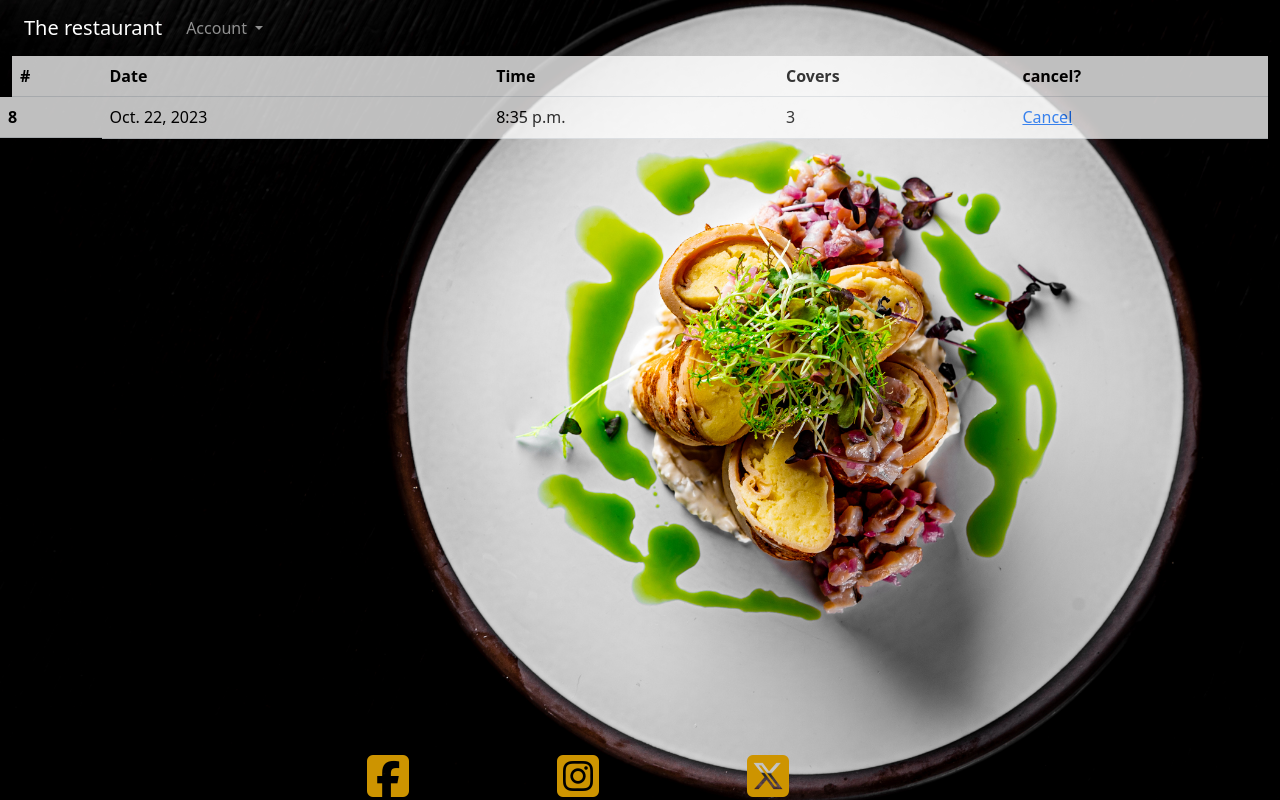
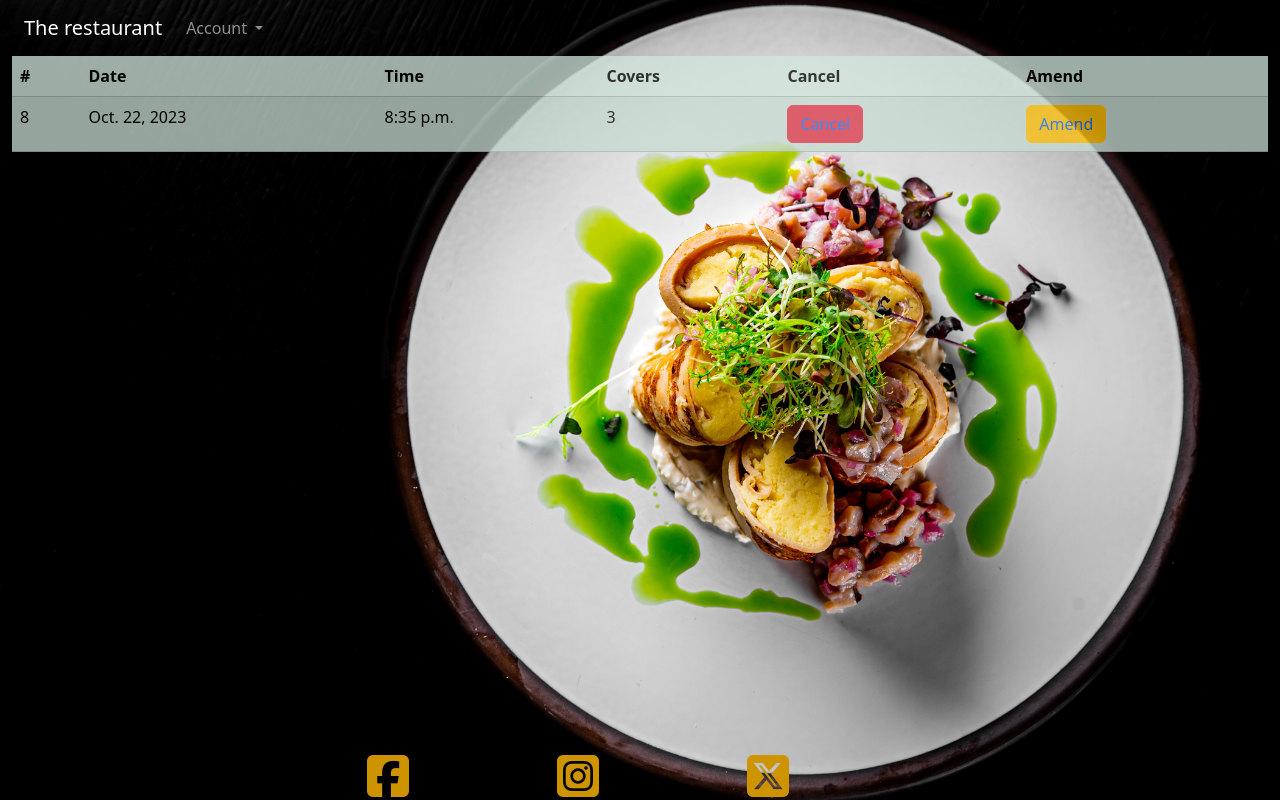
Before and after one commit to DavidUWL/Project-4, a Django app: page /viewbookings/ in a window 1280 px wide. Run offline with Django 3.2, Linux system fonts and the light colour scheme; a user stored in the database is signed in; data comes from the database, SQL or seed files in the repository; both versions use the stored data as it was after the commit; some libraries are stand-ins or nearby versions.

Commit message:
added amend button and its functionality to view booking page.

```diff
--- a/project_4/urls.py
+++ b/project_4/urls.py
@@ -26,5 +26,6 @@ urlpatterns = [
     path('reservetable/', reserve_table, name='reservetable'),
     path('viewbookings/', get_bookings, name='get_bookings'),
     path('menu/', get_menu, name='get_menu'),
-    path('cancel_booking/<int:entry_id>/', cancel_booking, name='cancel_booking')
+    path('cancel_booking/<int:entry_id>/', cancel_booking, name='cancel_booking'),
+    path('amend_booking/<int:entry_id>/', amend_booking, name='amend_booking')
 ]
--- a/therestaurant/templates/booktable/booktable.html
+++ b/therestaurant/templates/booktable/booktable.html
@@ -14,7 +14,6 @@
     <div class="form-group">
         <label for="telephone">Telephone:</label>
         <input type="tel" class="form-control" id="telephone" placeholder="EG: 0833926825">
-
     </div>
 
     <div class="form-group">
--- a/therestaurant/templates/viewbooking/viewbookings.html
+++ b/therestaurant/templates/viewbooking/viewbookings.html
@@ -1,26 +1,30 @@
 {% extends "home/home.html" %}
 
 {% block content %}
-
-<table class="table opacity-75">
+<!-- <div class="table-responsive"> -->
+    <table class="table table-success table-striped table-hover opacity-75">
         <thead>
-        <th scope="col" >#</th>
-        <th scope="col" >Date</th>
-        <th scope="col" >Time</th>
-        <th scope="col" >Covers</th>
-        <th scope="col" >cancel?</th>
+            <tr>
+                <th scope="col">#</th>
+                <th scope="col">Date</th>
+                <th scope="col">Time</th>
+                <th scope="col">Covers</th>
+                <th scope="col">Cancel</th>
+                <th scope="col">Amend</th>
+        </tr>
         </thead>
         <tbody>
             {% for booking in user_bookings %}
             <tr>
-            <th class="row">{{ booking.id }}</th>
+                <td>{{ booking.id }}</th>
                 <td>{{ booking.date }}</td>
                 <td>{{ booking.time }}</td>
                 <td>{{ booking.covers }}</td>
-            <td><a href="{% url 'cancel_booking' booking.id %}">Cancel</a></td>
+                <td><button class="btn btn-danger"><a href="{% url 'cancel_booking' booking.id %}" class="text-decoration-none">Cancel</a></button></td>
+                <td><button class="btn btn-warning"><a href="{% url 'amend_booking' booking.id %}" class="text-decoration-none">Amend</a></button></td>
             </tr>
             {% endfor %}
         </tbody>
     </table>
-
+<!-- </div> -->
 {% endblock %}
--- a/therestaurant/views.py
+++ b/therestaurant/views.py
@@ -63,6 +63,21 @@ def cancel_booking(request, entry_id):
     entry = get_object_or_404(Reservation, pk=entry_id)
 
     if request.method == 'POST':
-        entry.delete()
+        if form.is_valid():
+            entry.delete()
+            return redirect('get_bookings')
+    return render(request, 'cancel_booking/cancel_booking.html', {'entry': entry})
+
+
+def amend_booking(request, entry_id):
+    entry = get_object_or_404(Reservation, pk=entry_id)
+
+    if request.method == 'POST':
+        form = ReserveForm(request.POST, instance=entry)
+        form.save()
         return redirect('get_bookings')
-    return render(request, 'cancel_booking/cancel_booking.html', {'entry': entry})
+
+    else:
+        form = ReserveForm(instance=entry)
+
+    return render(request, 'amend_booking/amend_booking.html', {'form': form})
```
Also changed, not shown: therestaurant/templates/amend_booking/amend_booking.html (added, +11 -0 lines), db.sqlite3. Lines whose indentation alone changed are shown as unchanged.
